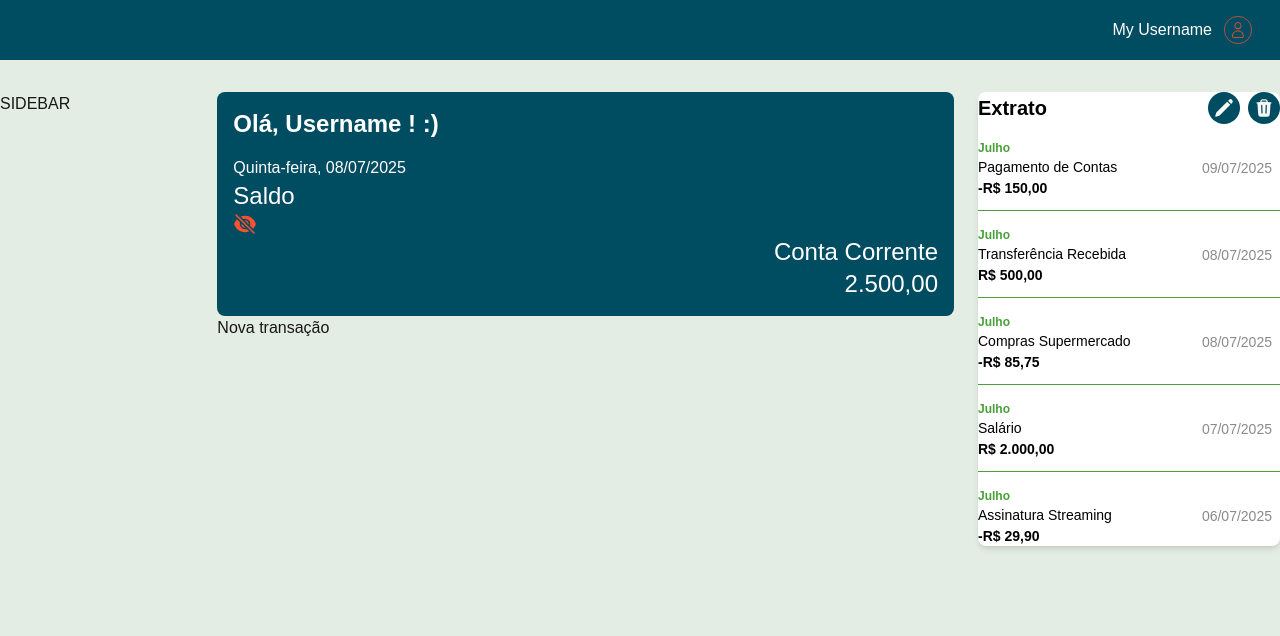
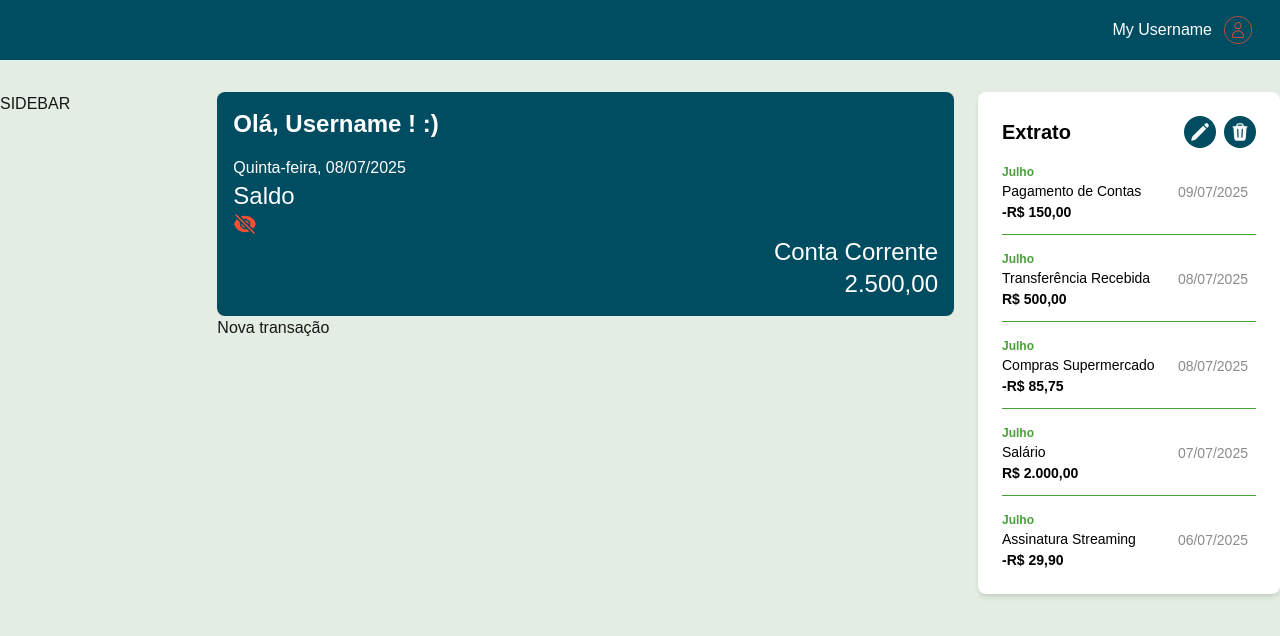
Before and after one commit to YmayroFerreira/FIAP---Pos-Tech-Challenge-Fase-01, a Next.js app: page / in a window 1280 px wide. Shown: the top 636 px of the page. Built offline with nearby package versions, Linux system fonts and the light colour scheme.

Commit message:
ajuste borda do extrato

```diff
--- a/src/app/components/banking/Statement.tsx
+++ b/src/app/components/banking/Statement.tsx
@@ -29,7 +29,7 @@ export default function Statement() {
   };
 
   return (
-    <div className="bg-white rounded-lg shadow-md w-full max-w-sm">
+    <div className="bg-white p-6 rounded-lg shadow-md w-full max-w-sm">
       {" "}
       <div className="flex justify-between items-center mb-4">
         <h2 className="text-xl font-semibold text-bb-black">Extrato</h2>
```
